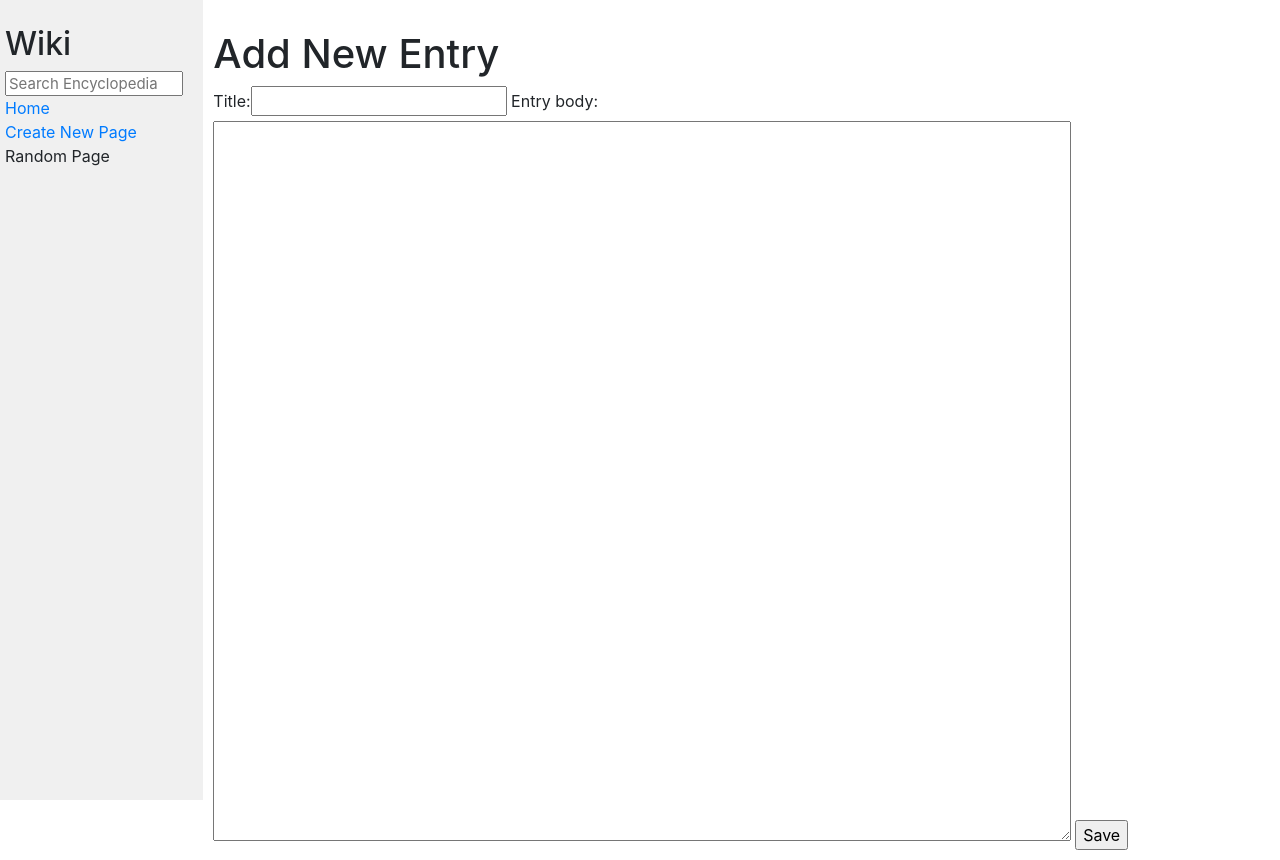
After one commit to GuyChapGH/CS50wP1, a Django app: page /new_page/ in a window 1280 px wide. The commit adds this page. Run offline with Django 3.2, Linux system fonts and the light colour scheme; some libraries are stand-ins or nearby versions.

Commit message:
added new page function

```diff
--- a/encyclopedia/templates/encyclopedia/layout.html
+++ b/encyclopedia/templates/encyclopedia/layout.html
@@ -20,7 +20,7 @@
                     <a href="{% url 'index' %}">Home</a>
                 </div>
                 <div>
-                    Create New Page
+                    <a href="{% url 'new_page' %}">Create New Page</a>
                 </div>
                 <div>
                     Random Page
--- /dev/null
+++ b/encyclopedia/templates/encyclopedia/new_page.html
@@ -0,0 +1,19 @@
+{% extends "encyclopedia/layout.html" %}
+
+{% block title %}
+    New Entry
+{% endblock %}
+
+{% block body %}
+    <h1>Add New Entry</h1>
+
+    <form action="{% url 'new_page' %}" method=POST>
+    {% csrf_token %}
+
+    {{ form }}
+
+    <input type="submit" value="Save">
+
+    </form>
+
+{% endblock %}
--- a/encyclopedia/urls.py
+++ b/encyclopedia/urls.py
@@ -5,5 +5,6 @@ from . import views
 urlpatterns = [
     path("", views.index, name="index"),
     path("wiki/<str:entry>", views.entry, name="entry"),
-    path("search/", views.search, name="search")
+    path("search/", views.search, name="search"),
+    path("new_page/", views.new_page, name="new_page")
 ]
--- a/encyclopedia/views.py
+++ b/encyclopedia/views.py
@@ -2,9 +2,17 @@ from django.shortcuts import render
 from markdown2 import markdown
 from django.http import HttpResponseRedirect
 from django.urls import reverse
+from django import forms
 
 
 from . import util
+
+
+class NewPageForm(forms.Form):
+    entry_title = forms.CharField(label="Title")
+    entry_body = forms.CharField(widget=forms.Textarea)
+
+
 # index page shows the list of encyclopedia entries
 
 
@@ -47,3 +55,26 @@ def search(request):
         return render(request, "encyclopedia/search_results.html", {
             "substring_entries": substring_entries
         })
+
+
+def new_page(request):
+    if request.method == "POST":
+        form = NewPageForm(request.POST)
+        if form.is_valid():
+            entry_title = form.cleaned_data["entry_title"]
+            entry_body = form.cleaned_data["entry_body"]
+            if entry_title in util.list_entries():
+                return render(request, "encyclopedia/error.html", {
+                    "message": "Title Not Available"
+                })
+            else:
+                util.save_entry(entry_title, entry_body)
+                return HttpResponseRedirect(reverse('entry', args=(entry_title,)))
+        else:
+            return render(request, "encyclopedia/new_page.html", {
+                "form": form
+            })
+    else:
+        return render(request, "encyclopedia/new_page.html", {
+            "form": NewPageForm()
+        })
```
